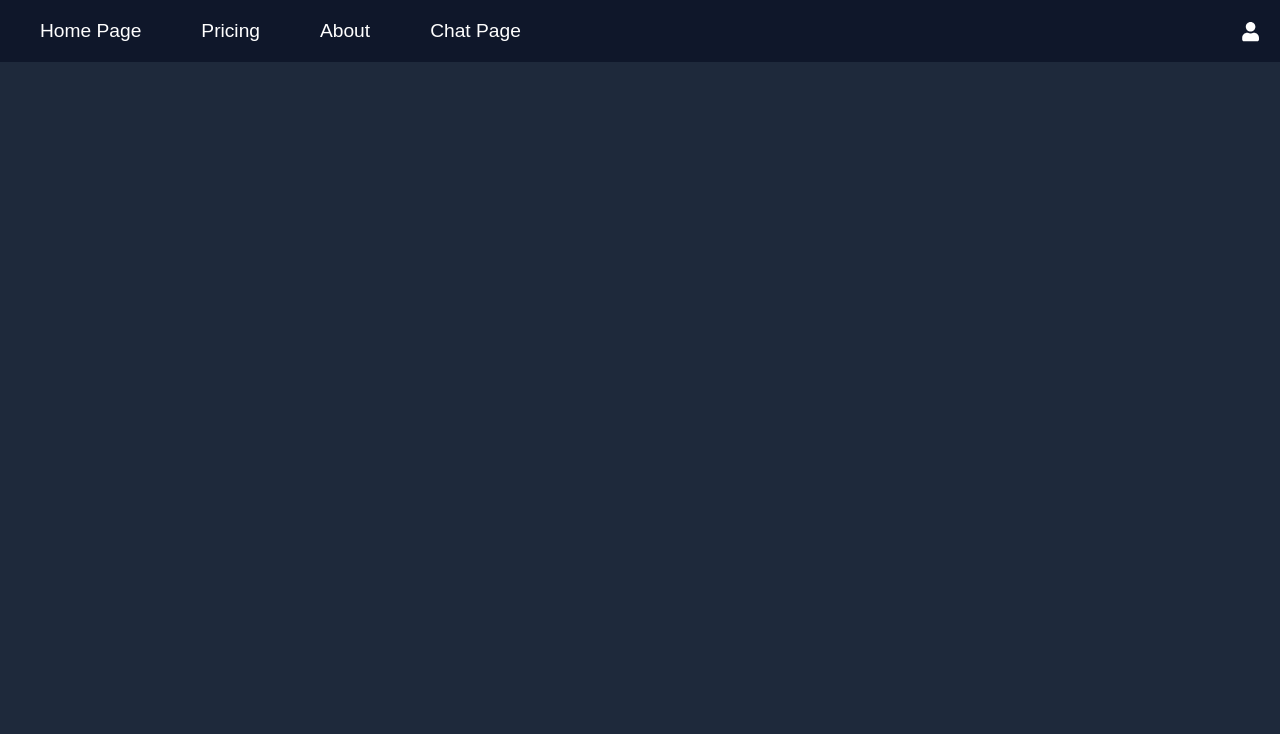
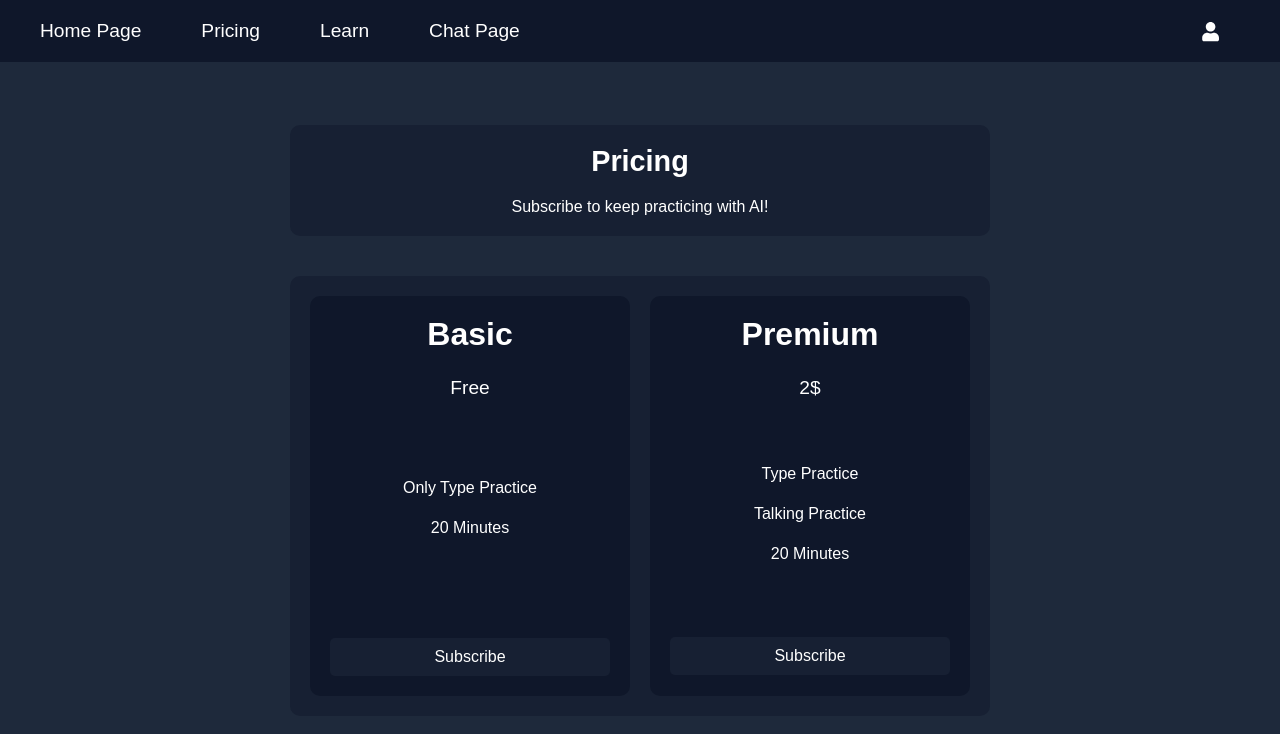
Before and after one commit to gorkemkurban/language-practice-website, a React (Create React App) app in the folder client/: page /pricing in a window 1280 px wide. Shown: the top 734 px of the page. Built offline with nearby package versions, Linux system fonts and the light colour scheme.

Commit message:
pricing table client side

```diff
--- a/client/src/App.jsx
+++ b/client/src/App.jsx
@@ -9,6 +9,7 @@ import NavigationMenu from './components/NavigationMenu/NavigationMenu';
 import LoginSignupPage from './Pages/LoginSignupPage/LoginSignupPage';
 import Pricing from './Pages/Pricing/Pricing';
 import About from './Pages/About/About';
+import Learn from './Pages/Learn/Learn';
 
 const Layout = ({ children }) => {
   const location = useLocation();
@@ -33,6 +34,7 @@ const App = () => {
         <Route path='/login-singup' element={<Layout><LoginSignupPage /></Layout>} />
         <Route path='/pricing' element={<Layout><Pricing /></Layout>} />
         <Route path='/about' element={<Layout><About /></Layout>} />
+        <Route path='/learn' element={<Layout><Learn /></Layout>} />
       </Routes>
     </Router>
   );
--- /dev/null
+++ b/client/src/Pages/Learn/Learn.jsx
@@ -0,0 +1,13 @@
+// components/NavigationMenu/NavigationMenu.js
+import React from 'react';
+import './learn.css';
+
+const NavigationMenu = () => {
+  return (
+    <div>
+
+    </div>
+  );
+};
+
+export default NavigationMenu;
--- a/client/src/Pages/Pricing/Pricing.jsx
+++ b/client/src/Pages/Pricing/Pricing.jsx
@@ -1,10 +1,38 @@
-// components/NavigationMenu/NavigationMenu.js
 import React from 'react';
-import './pricing.css'; // Menü stil dosyanız
+import './pricing.css';
 
 const NavigationMenu = () => {
   return (
-    <div></div>
+    <div>
+      <div className="pricing-header">
+        <h2>Pricing</h2>
+        <p>Subscribe to keep practicing with AI!</p>
+      </div>
+
+      <div className="pricing-container">
+        <div className="pricing-card">
+          <h3>Basic</h3>
+          <p>Free</p>
+          <ul>
+            <li>Only Type Practice</li>
+            <li>20 Minutes</li>
+          </ul>
+          <button>Subscribe</button>
+        </div>
+
+        <div className="pricing-card">
+          <h3>Premium</h3>
+          <p>2$</p>
+          <ul>
+            <li>Type Practice</li>
+            <li>Talking Practice</li>
+            <li>20 Minutes</li>
+          </ul>
+          <button>Subscribe</button>
+        </div>
+
+      </div>
+    </div>
   );
 };
 
--- a/client/src/Pages/Pricing/pricing.css
+++ b/client/src/Pages/Pricing/pricing.css
@@ -0,0 +1,90 @@
+*{
+    margin: 0;
+    padding: 0;
+    box-sizing: border-box;
+}
+h2, h3, p{
+    color: #fff;
+    text-align: center;
+}
+
+.pricing-header{
+    display: flex;
+    flex-direction: column;
+    justify-content: center;
+    align-items: center;
+    background-color: #172033;
+    padding: 20px;
+    border-radius: 10px;
+    margin-top: 40px;
+}
+
+.pricing-container{
+    display: flex;
+    flex-direction: row;
+    justify-content: center;
+    align-items: center;
+    background-color: #172033;
+    border-radius: 10px;
+    padding: 10px;
+    margin-top: 40px;
+}
+.pricing-card{
+    background: #333;
+    width: 40vh;
+    height: 50vh;
+    max-width: 40vh;
+    max-height: 50vh;
+    border-radius: 10px;
+    margin: 10px;
+    display: flex;
+    flex-direction: column;
+    justify-content: center;
+    align-items: center;
+    padding: 20px;
+    background-color: #0f172a;
+}
+
+.pricing-card h3{
+    font-size: 2rem;
+    margin-bottom: 20px;
+
+}
+
+.pricing-card p{
+    font-size: 1.2rem;
+    margin-bottom: 20px;
+    color: #fff;
+    text-align: center;
+    line-height: 30px;
+}
+
+.pricing-card ul{
+    list-style: none;
+    padding: 0;
+    margin: auto;
+    color: #fff;
+    line-height: 40px;
+    justify-content: center;
+    text-align: center;
+}
+
+.pricing-card ul il{
+    display: inline-block;
+    margin: 5px 0;
+}
+
+.pricing-card button{
+    background-color: #172033;
+    color: #fff;
+    border: none;
+    padding: 10px 20px;
+    border-radius: 5px;
+    cursor: pointer;
+    margin-top: auto;
+}
+
+.pricing-card button:hover{
+    background-color: #2c3d61;
+    color: #fff;
+}
--- a/client/src/components/NavigationMenu/NavigationMenu.jsx
+++ b/client/src/components/NavigationMenu/NavigationMenu.jsx
@@ -10,7 +10,7 @@ const NavigationMenu = () => {
       <ul className="left-menu">
         <li><Link to="/">Home Page</Link></li>
         <li><Link to="/pricing">Pricing</Link></li>
-        <li><Link to="/about">About</Link></li>
+        <li><Link to="/learn">Learn</Link></li>
         <li><Link to="/chatpage">Chat Page</Link></li>
       </ul>
       <ul className="right-menu">
```
Also changed, not shown: client/src/Pages/Learn/learn.css (added).
